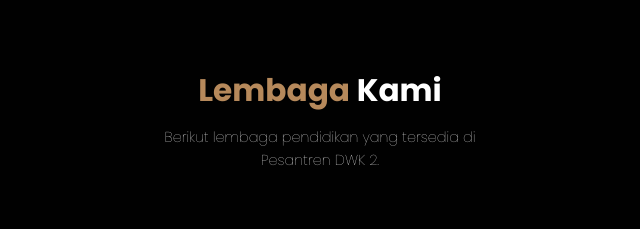
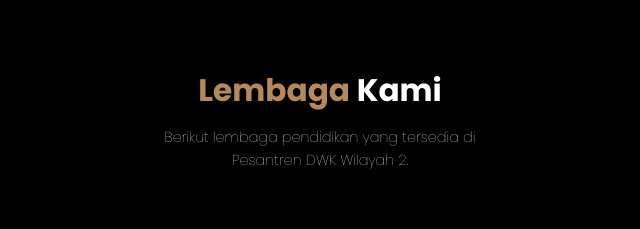
Before and after one commit to oebaedz/dewekadua, a plain HTML site: page index.html in a window 1280 px wide. Shown: the part 1640-1869 px from the top of the page, 320-960 px from the left. Drawn offline with nearby package versions, Linux system fonts and the light colour scheme.

Commit message:
Added 'Wilayah'

```diff
--- a/index.html
+++ b/index.html
@@ -80,7 +80,7 @@
     <section class="menu" id="menu">
       <h2><span>Lembaga </span>Kami</h2>
       <p>
-        Berikut lembaga pendidikan yang tersedia di Pesantren DWK 2.
+        Berikut lembaga pendidikan yang tersedia di Pesantren DWK Wilayah 2.
       </p>
 
       <div class="row">
```
